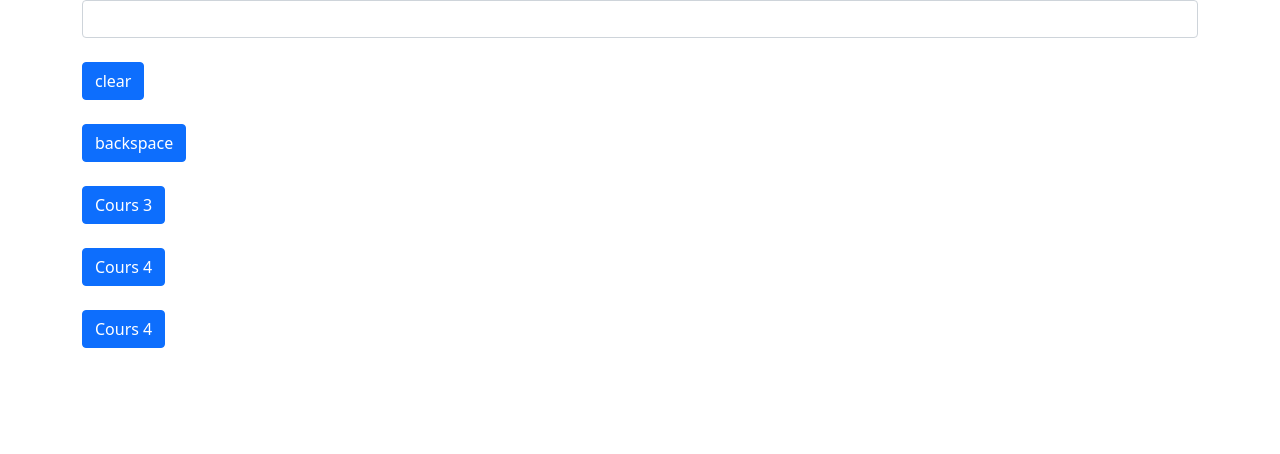
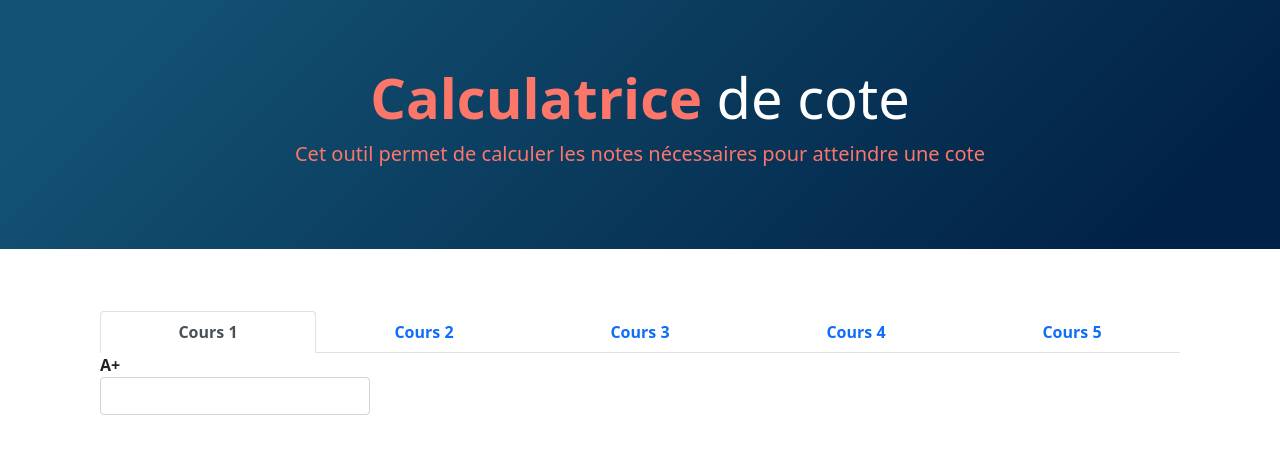
Before and after one commit to alexprudhomme/grade-calculator, a plain HTML site: page index.html in a window 1280 px wide. Drawn offline with nearby package versions, Linux system fonts and the light colour scheme.

Commit message:
added title added icon added tabs added switch between tabs

```diff
--- a/index.html
+++ b/index.html
@@ -1,32 +1,75 @@
+<!DOCTYPE html>
 <html lang="eng">
 <head>
     <meta charset="UTF-8">
     <meta name="viewport"
           content="width=device-width, user-scalable=no, initial-scale=1.0, maximum-scale=1.0, minimum-scale=1.0">
     <meta http-equiv="X-UA-Compatible" content="ie=edge">
-    <title>Calculatrice</title>
+    <title>Calculatrice de cote</title>
+    <link rel="icon" href="images/duck2.ico">
     <link href="https://cdn.jsdelivr.net/npm/bootstrap@5.1.3/dist/css/bootstrap.min.css" rel="stylesheet" integrity="sha384-1BmE4kWBq78iYhFldvKuhfTAU6auU8tT94WrHftjDbrCEXSU1oBoqyl2QvZ6jIW3" crossorigin="anonymous">
     <link rel="stylesheet" href="style.css">
 </head>
 <body>
+    <div class="jumbotron jumbotron-fluid">
+        <div class="container text-center">
+            <h1 class="display-4">
+                <span>Calculatrice</span>
+                 de cote
+            </h1>
+            <p class="lead">Cet outil permet de calculer les notes nécessaires pour atteindre une cote</p>
+        </div>
+    </div>
+    <div class = "container form-container bottom-margin">
+        <ul class="nav nav-tabs justify-content-center nav-fill" id="cours" role="tablist">
+            <li class="nav-item">
+                <a class="nav-link active" id="cours1-tab" data-bs-toggle="tab" href="#cours1" role="tab" aria-controls="cours1" aria-selected = "true">Cours 1</a>
+            </li>
+            <li class="nav-item">
+                <a class="nav-link" id="cours2-tab" data-bs-toggle="tab" href="#cours2" role="tab" aria-controls="cours2" aria-selected = "false">Cours 2</a>
+            </li>
+            <li class="nav-item">
+                <a class="nav-link" id="cours3-tab" data-bs-toggle="tab"  href="#cours3" role="tab" aria-controls="cours3" aria-selected = "false">Cours 3</a>
+            </li>
+            <li class="nav-item">
+                <a class="nav-link" id="cours4-tab" data-bs-toggle="tab" href="#cours4" role="tab" aria-controls="cours4" aria-selected = "false">Cours 4</a>
+            </li>
+            <li class="nav-item">
+                <a class="nav-link" id="cours5-tab" data-bs-toggle="tab" href="#cours5" role="tab" aria-controls="cours5" aria-selected = "true"> Cours 5</a></a>
+            </li>
+        </ul>
+        <div class="tab-content" id="coursContent">
+            <div class="tab-pane fade show active" id="cours1" role="tabpanel" aria-labelledby="cours1-tab">
+                <div class="form-row">
+                    <div class="col-sm-12 col-md-3 form-group">
+                        <label for A+ cours 1> A+</label>
+                        <input class = 'form-control' type="number" id="level" name="level" min="0" max="100" value="">
+                    </div>
+                </div>
+            </div>
+            <div class="tab-pane fade" id="cours2" role="tabpanel" aria-labelledby="cours2-tab">cours 2
+            </div>
+            <div class="tab-pane fade" id="cours3" role="tabpanel" aria-labelledby="cours3-tab">cours 3</div>
+            <div class="tab-pane fade" id="cours4" role="tabpanel" aria-labelledby="cours4-tab">cours 4</div>
+            <div class="tab-pane fade" id="cours5" role="tabpanel" aria-labelledby="cours5-tab">cours 5</div>
+        </div>
 
-    <div class = "container">
-        <div class = 'row'>
+        <!--<div class = "row-xxl-3">
             <div class="col-md-12">
                 <form action = "#" name="calculator" class="main">
                     <input type = "text" class="display form-control" name="display" id="display"><br>
                     <input type="button" class="btn btn-primary" value="clear" id="clear"><br> <br>
-                     <input type="button" class="btn btn-primary" value="backspace" onclick="backSpace()"><br> <br>
-                     <input type="button" class="btn btn-primary" value="Cours 3"><br> <br>
+                    <input type="button" class="btn btn-primary" value="backspace2" onclick="backSpace()"><br> <br>
+                    <input type="button" class="btn btn-primary" value="Cours 3" ><br> <br>
                     <input type="button" class="btn btn-primary" value="Cours 4"><br> <br>
-                     <input type="button" class="btn btn-primary" value="Cours 4">
-
                 </form>
             </div>
-        </div>
+        </div>-->
+
     </div>
 
-    <script> src="custom.js" </script>
+    <script src="custom.js"> </script>
+    <script src="js/bootstrap.js"></script>
     <script src="https://cdn.jsdelivr.net/npm/@popperjs/core@2.10.2/dist/umd/popper.min.js" integrity="sha384-7+zCNj/IqJ95wo16oMtfsKbZ9ccEh31eOz1HGyDuCQ6wgnyJNSYdrPa03rtR1zdB" crossorigin="anonymous"></script>
     <script src="https://cdn.jsdelivr.net/npm/bootstrap@5.1.3/dist/js/bootstrap.min.js" integrity="sha384-QJHtvGhmr9XOIpI6YVutG+2QOK9T+ZnN4kzFN1RtK3zEFEIsxhlmWl5/YESvpZ13" crossorigin="anonymous"></script>
 
```
Lines whose indentation alone changed are shown as unchanged.
